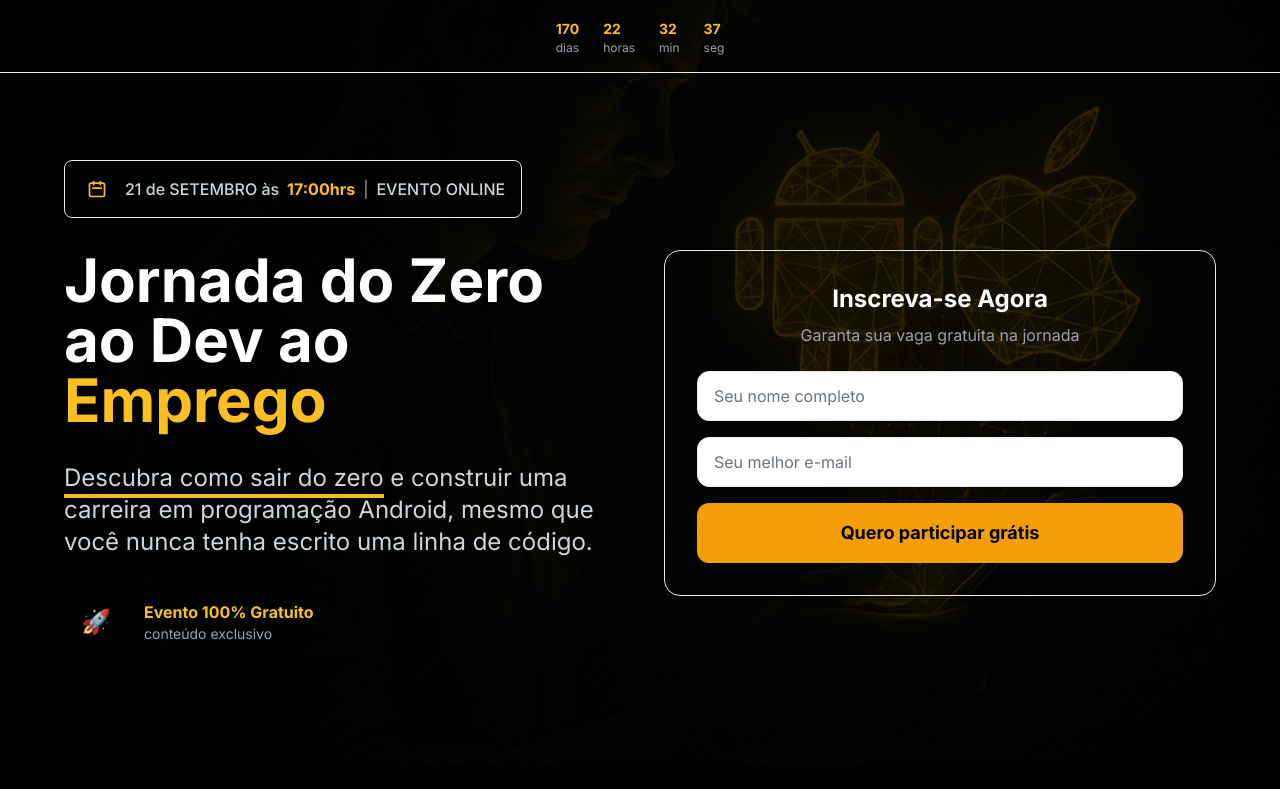
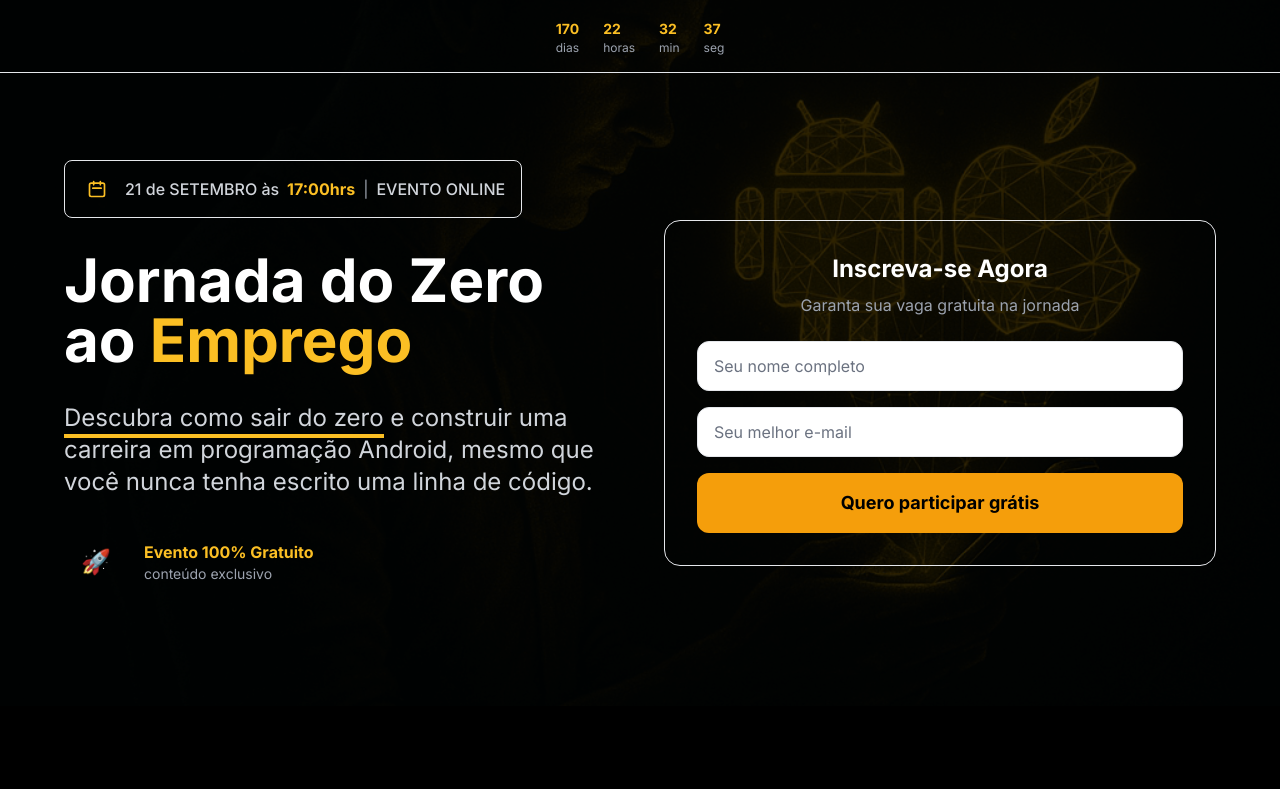
Before and after one commit to dev-vailonge/escolanovaeratech, a Next.js app: page /jornada-zero-dev in a window 1280 px wide. Shown: the top 789 px of the page. Built offline with nearby package versions, Linux system fonts and the light colour scheme; no server answers.

Commit message:
update copy

```diff
--- a/src/app/jornada-zero-dev/page.tsx
+++ b/src/app/jornada-zero-dev/page.tsx
@@ -171,7 +171,7 @@ export default function JornadaZeroDev() {
                 </motion.div>
 
                 <h1 className="text-4xl md:text-6xl font-bold text-white mb-8 leading-tight">
-                  Jornada do Zero ao Dev ao{' '}
+                  Jornada do Zero ao {' '}
                   <span className="text-yellow-400">Emprego</span>
                 </h1>
 
```
